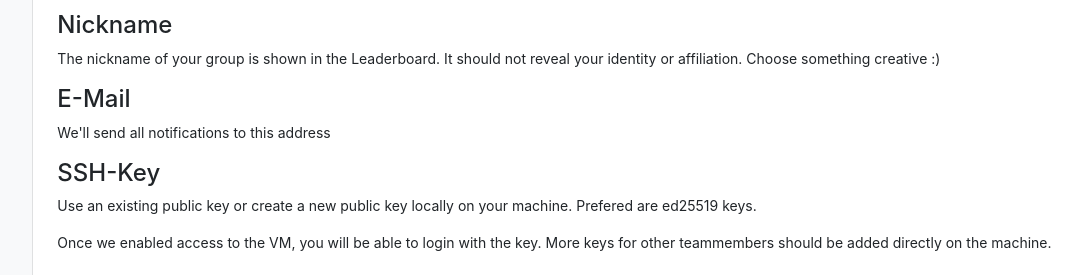
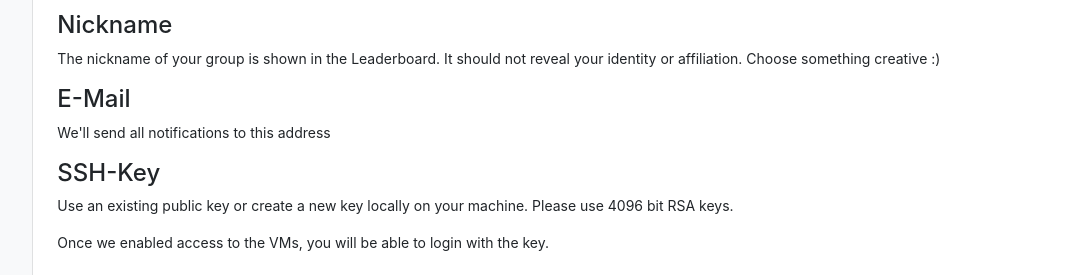
Before and after one commit to jawadtahir/bandency, a Python web app: template web/frontend/templates/profile.html in a window 1280 px wide. Shown: the part 525-800 px from the top of the page, without its empty margins (180-1262 px from the left). Run offline with Jinja, Linux system fonts and the light colour scheme; the template is opened without the code that fills it, so the values that code supplies are empty; some libraries are stand-ins or nearby versions.

Commit message:
Updated profile page, can bind the app at WEB_BIND env var

```diff
--- a/web/frontend/templates/profile.html
+++ b/web/frontend/templates/profile.html
@@ -60,7 +60,7 @@
     <h4>E-Mail</h4>
     <p>We'll send all notifications to this address</p>
     <h4>SSH-Key</h4>
-    <p>Use an existing public key or create a new public key locally on your machine. Prefered are ed25519 keys.</p>
-    <p>Once we enabled access to the VM, you will be able to login with the key. More keys for other teammembers should be added directly on the machine.</p>
+    <p>Use an existing public key or create a new key locally on your machine. Please use 4096 bit RSA keys.</p>
+    <p>Once we enabled access to the VMs, you will be able to login with the key.</p>
 </div>
 {% endblock %}
```
Also changed, not shown: web/frontend/webserver.py (+8 -2 lines), 1 other file.
